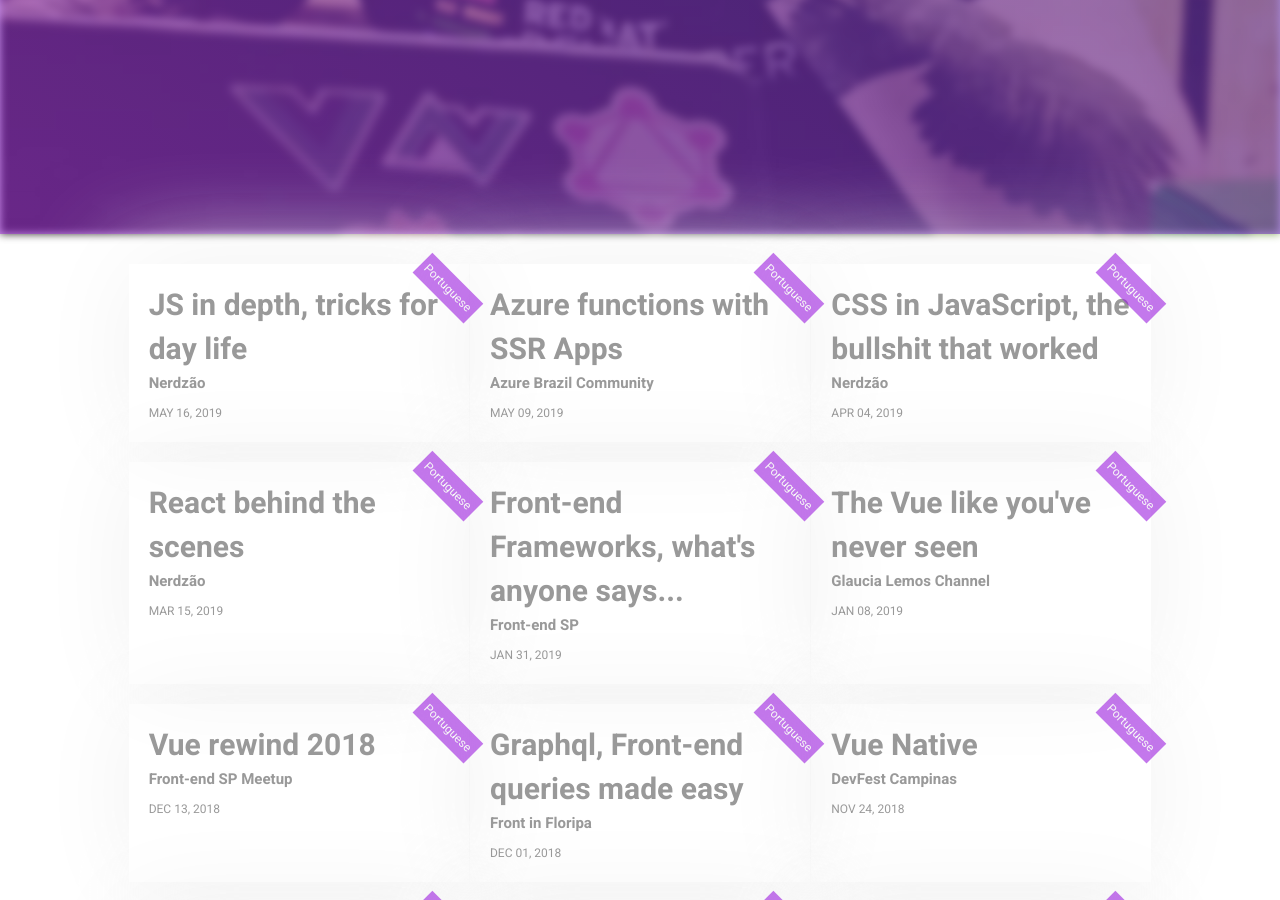
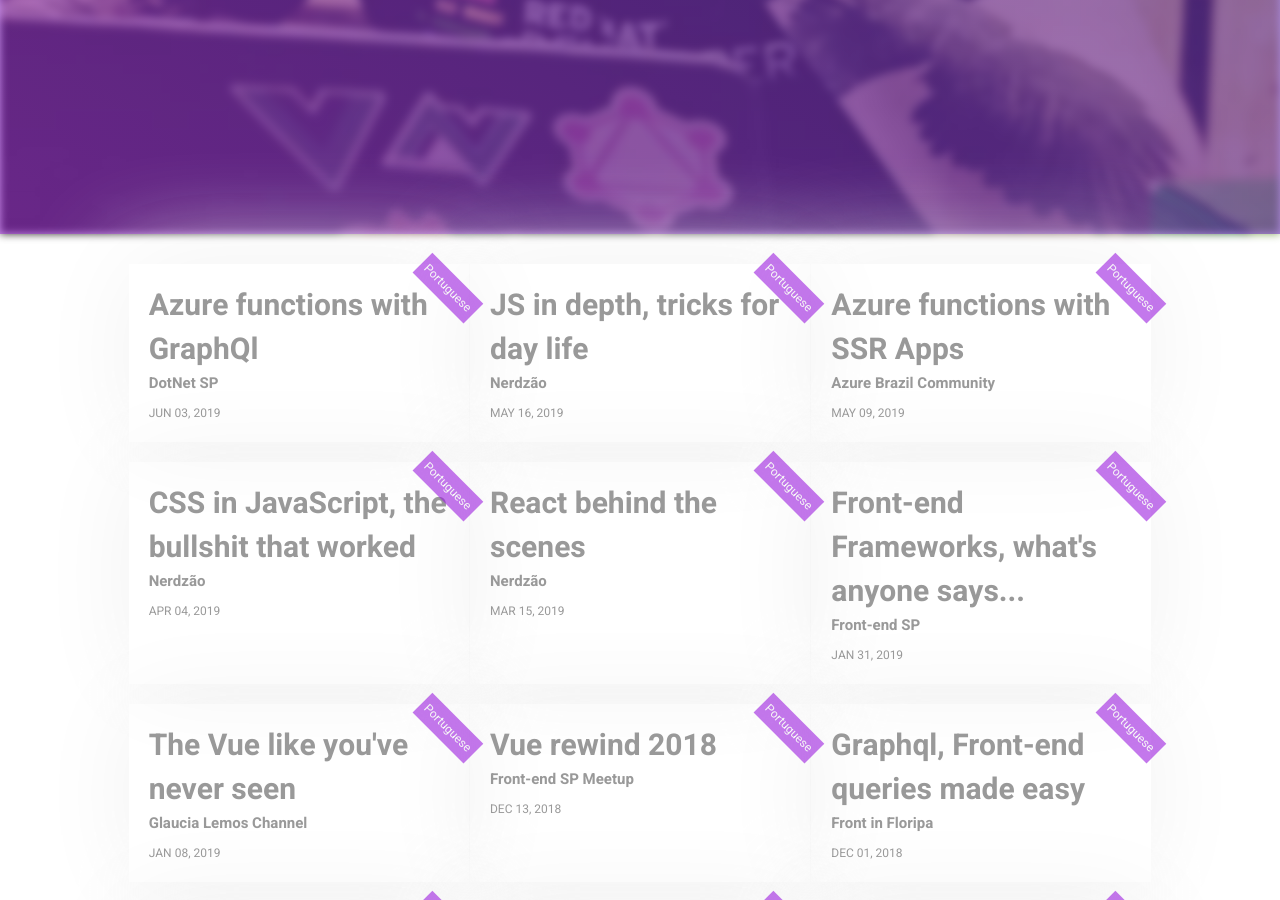
Before and after one commit to Halfeld/website, a Jekyll site: the page built from talks.html, in a window 1280 px wide and 900 px high, scrolled down 666 px. Built offline with Jekyll 4.4.1, drawn with Linux system fonts in a browser that asks for light colours.

Commit message:
add more one talk

```diff
--- a/_data/talks.yml
+++ b/_data/talks.yml
@@ -1,3 +1,12 @@
+- title: Azure functions with GraphQl
+  date: Jun 03, 2019
+  slides: https://speakerdeck.com/igorhalfeld/azure-function-with-graphql
+  source_code: https://github.com/IgorHalfeld/azure-functions-graphql-demo
+  lang: Portuguese
+  from:
+    place: DotNet SP
+    link: https://www.sympla.com.br/visual-studio-2019---lancamento---azure-talks--fc-nuvem__541827
+
 - title: JS in depth, tricks for day life
   date: May 16, 2019
   slides: https://speakerdeck.com/igorhalfeld/js-in-depth-tricks-for-day-life
```
